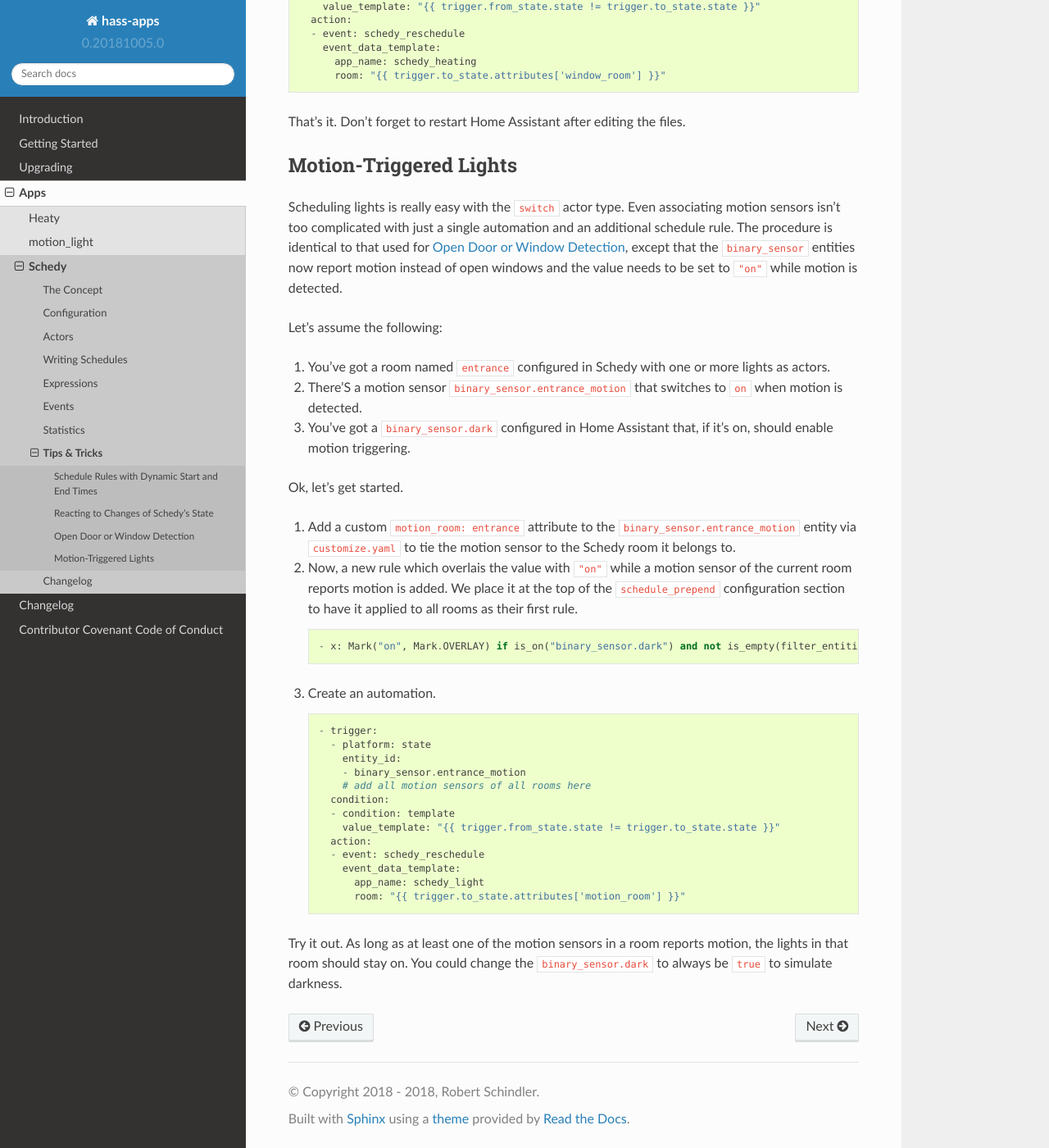
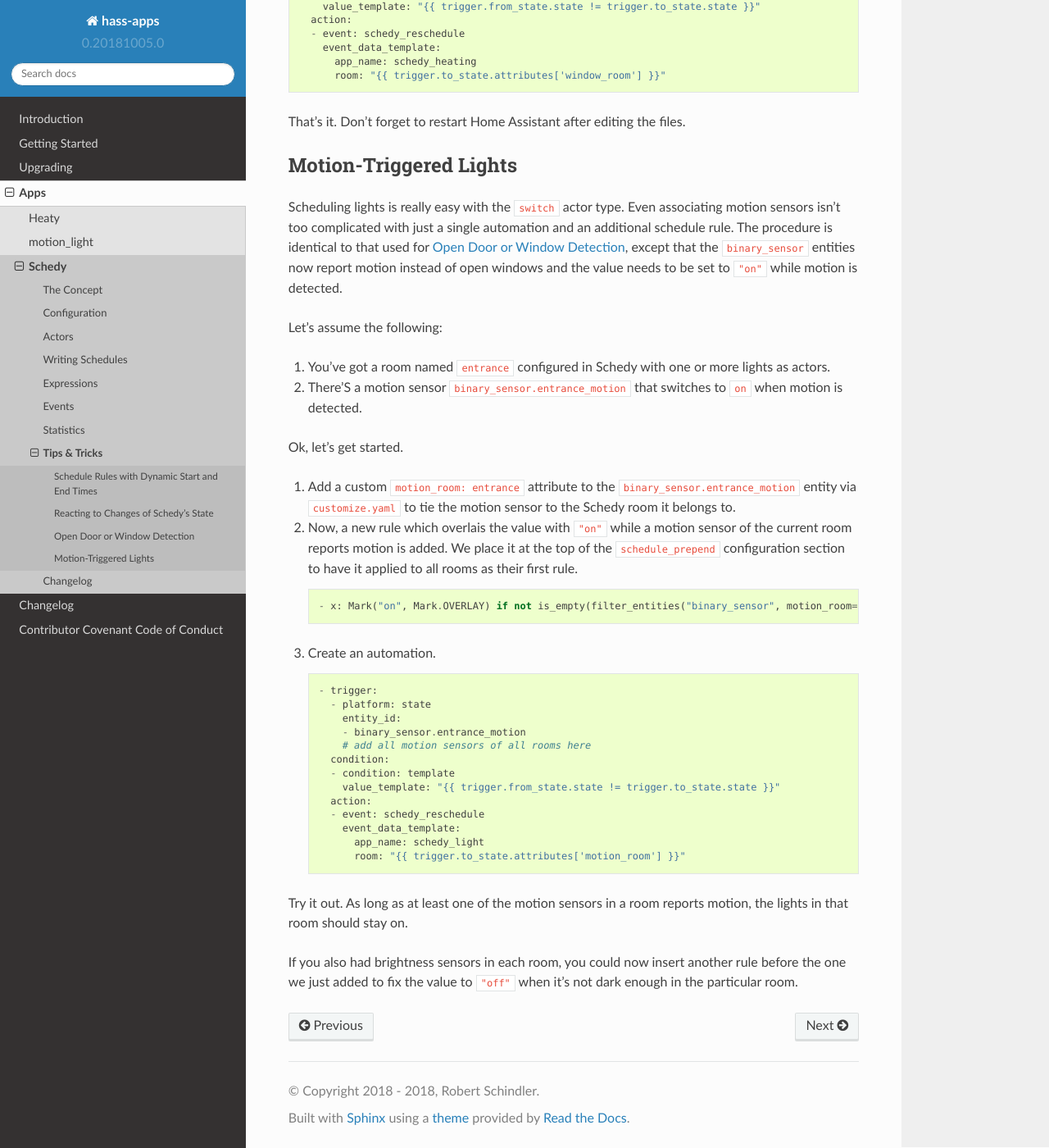
Before and after one commit to bob1de/hass-apps, a Sphinx documentation site: the page built from docs/apps/schedy/tips-and-tricks.rst, in a window 1280 px wide and 1400 px high, scrolled down 2316 px. Shown: the whole window at 82% size. Built offline with Sphinx 7.4.7 and the Read the Docs theme 2.0.0, drawn with Linux system fonts in a browser that asks for light colours.

Commit message:
[schedy] Simplified motion triggered lights example in docs

```diff
--- a/docs/apps/schedy/tips-and-tricks.rst
+++ b/docs/apps/schedy/tips-and-tricks.rst
@@ -147,9 +147,6 @@ Let's assume the following:
 2. There'S a motion sensor ``binary_sensor.entrance_motion`` that switches
    to ``on`` when motion is detected.
 
-3. You've got a ``binary_sensor.dark`` configured in Home Assistant that,
-   if it's on, should enable motion triggering.
-
 Ok, let's get started.
 
 1. Add a custom ``motion_room: entrance`` attribute to the
@@ -163,7 +160,7 @@ Ok, let's get started.
 
    ::
 
-       - x: Mark("on", Mark.OVERLAY) if is_on("binary_sensor.dark") and not is_empty(filter_entities("binary_sensor", motion_room=room_name, state="on")) else Skip()
+       - x: Mark("on", Mark.OVERLAY) if not is_empty(filter_entities("binary_sensor", motion_room=room_name, state="on")) else Skip()
 
 3. Create an automation.
 
@@ -184,5 +181,8 @@ Ok, let's get started.
              room: "{{ trigger.to_state.attributes['motion_room'] }}"
 
 Try it out. As long as at least one of the motion sensors in a room
-reports motion, the lights in that room should stay on. You could change
-the ``binary_sensor.dark`` to always be ``true`` to simulate darkness.
+reports motion, the lights in that room should stay on.
+
+If you also had brightness sensors in each room, you could now insert
+another rule before the one we just added to fix the value to ``"off"``
+when it's not dark enough in the particular room.
```
